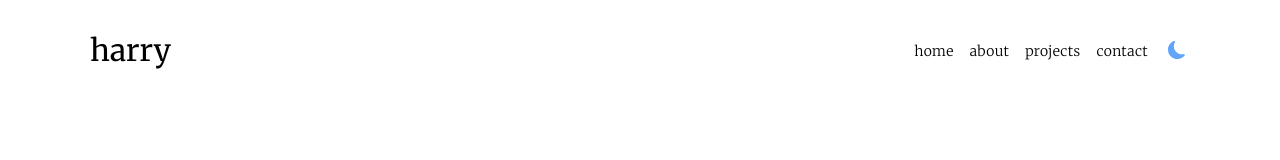
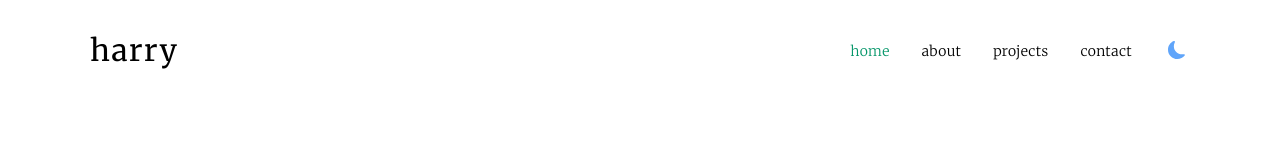
Before and after one commit to corn-flour/personal-portfolio, a Next.js app: page / in a window 1280 px wide. Shown: the top 160 px of the page. Built offline with nearby package versions, Linux system fonts and the light colour scheme.

Commit message:
feat: style current menu item
Also add transition to dark theme toggle

```diff
--- a/src/components/DarkModeToggle.tsx
+++ b/src/components/DarkModeToggle.tsx
@@ -22,7 +22,7 @@ const DarkModeToggle: NextPage<DarkModeToggleType> = ({ className, label }) => {
                 theme === 'dark'
                     ? 'text-orange-400 hover:text-orange-200'
                     : 'text-blue-400 hover:text-blue-600',
-                'p-1 text-lg',
+                'p-1 text-lg transition-all duration-300',
                 className
             )}
         >
--- a/src/components/layout/Header.tsx
+++ b/src/components/layout/Header.tsx
@@ -1,5 +1,6 @@
 import clsx from 'clsx'
 import { NextPage } from 'next'
+import { useRouter } from 'next/router'
 import * as React from 'react'
 import { useState } from 'react'
 
@@ -21,6 +22,8 @@ type MobileMenuProps = {
 }
 
 const MobileMenu: NextPage<MobileMenuProps> = ({ open, setOpen }) => {
+    const router = useRouter()
+
     return (
         <div
             className={clsx(
@@ -33,7 +36,12 @@ const MobileMenu: NextPage<MobileMenuProps> = ({ open, setOpen }) => {
                     <li key={`${href}${label}`}>
                         <UnderlineLink
                             href={href}
-                            className='font-serif text-2xl font-light tracking-wide hover:text-emerald-600'
+                            className={clsx(
+                                'font-serif text-2xl font-light tracking-wide hover:text-emerald-700 dark:hover:text-emerald-500',
+                                router.asPath === href
+                                    ? 'text-emerald-600 dark:text-emerald-400'
+                                    : ''
+                            )}
                             onClick={() => setOpen(false)}
                         >
                             {label}
@@ -58,6 +66,7 @@ const MobileMenu: NextPage<MobileMenuProps> = ({ open, setOpen }) => {
 
 const Header: NextPage = () => {
     const [menuOpen, setMenuOpen] = useState(false)
+    const router = useRouter()
 
     const toggleMenu = () => {
         setMenuOpen(!menuOpen)
@@ -68,19 +77,24 @@ const Header: NextPage = () => {
             <div className='layout flex items-center justify-between py-8'>
                 <UnstyledLink
                     href='/'
-                    className='font-serif text-3xl transition-all duration-300 hover:text-emerald-600'
+                    className='font-serif text-3xl tracking-wider transition-all duration-300 hover:text-emerald-600'
                 >
                     harry
                 </UnstyledLink>
 
                 {/* #region  /**=========== Desktop Menu =========== */}
                 <nav className='hidden sm:block'>
-                    <ul className='flex items-center justify-between space-x-4'>
+                    <ul className='flex items-center justify-between space-x-8'>
                         {links.map(({ href, label }) => (
                             <li key={`${href}${label}`}>
                                 <UnderlineLink
                                     href={href}
-                                    className='font-serif text-sm font-light tracking-wide hover:text-emerald-600'
+                                    className={clsx(
+                                        'font-serif text-sm font-light tracking-wide hover:text-emerald-700 dark:hover:text-emerald-500',
+                                        router.asPath === href
+                                            ? 'text-emerald-600 dark:text-emerald-400'
+                                            : ''
+                                    )}
                                 >
                                     {label}
                                 </UnderlineLink>
```
